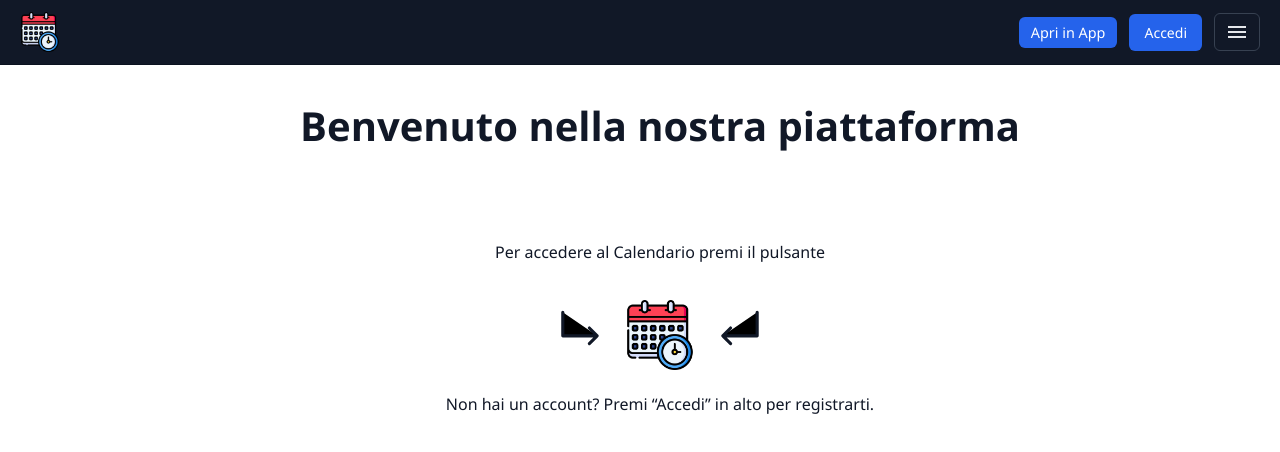
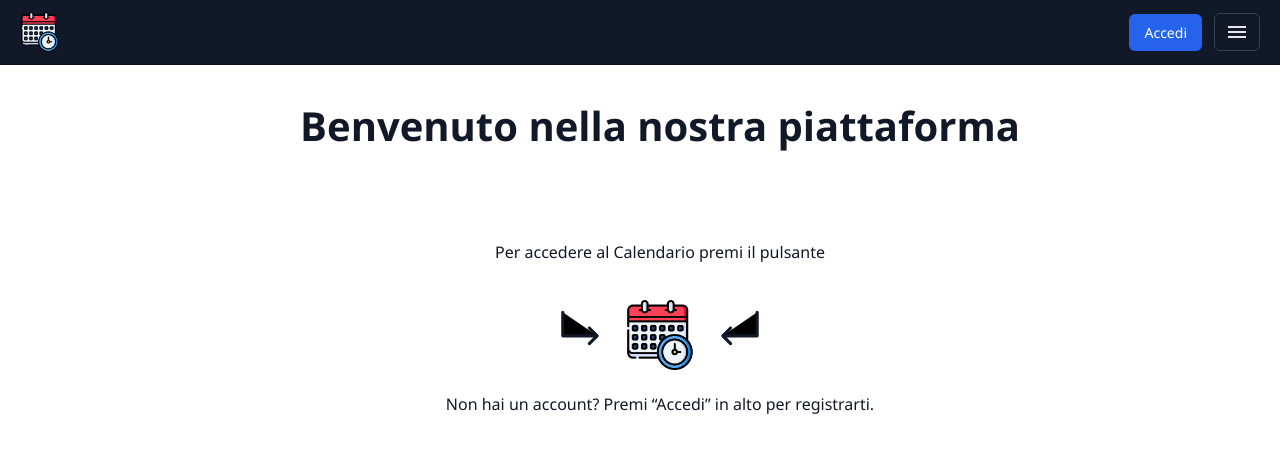
Before and after one commit to AlessandroUnipi/SAW, a React (Vite) app: page / in a window 1280 px wide. Shown: the top 452 px of the page. Built offline with nearby package versions, Linux system fonts and the light colour scheme; no server answers.

Commit message:
Consegna

```diff
--- a/src/components/Header.tsx
+++ b/src/components/Header.tsx
@@ -24,14 +24,13 @@ export default function Header() {
   const navigate = useNavigate();
   const { pathname } = useLocation();
   const { token, permission, enable, disable } = useFcm(VAPID);
-  const [display, setDisplay] = useState <"browser" | "standalone">("browser");
+  //const [display, setDisplay] = useState <"browser" | "standalone">("browser");
 
 
   const calendarHref = user ? `/Calendario/${user.uid}` : "/Calendario/ospite";
 
   const handleLogout = async () => {
     try {
-      // chiudi overlay UI
       setIsMenuOpen(false);
       setOpenLogin(false);
 
@@ -45,7 +44,7 @@ export default function Header() {
       navigate("/", { replace: true });
     }
   };
-
+/*
   useEffect(() => {
   const checkMode = () => {
     if (window.matchMedia("(display-mode: standalone)").matches) {
@@ -61,7 +60,7 @@ export default function Header() {
 
     return () => mq.removeEventListener("change", checkMode);
   }, []);
-
+*/
   useEffect(()=> {
     const handler = (e: any) => {
       e.preventDefault();
@@ -88,7 +87,22 @@ export default function Header() {
     setInstallPrompt(null);
     setIsVisible(false);
   }
-
+/*
+    const handleOpenApp = async () => {
+    if ("getInstalledRelatedApps" in navigator) {
+      const apps = await (navigator as any).getInstalledRelatedApps();
+      if (apps.length > 0) {
+        // Se l'app è installata, aprila direttamente
+        window.location.href = window.location.origin;
+      } else {
+        alert("L'app non risulta installata su questo dispositivo.");
+      }
+    } else {
+      // fallback per browser non compatibili
+      window.location.href = window.location.origin;
+    }
+  };
+*/
   useEffect(() => {
     if (!isMenuOpen) return;
     const onDown = (e: MouseEvent) => {
@@ -119,24 +133,26 @@ export default function Header() {
 
         <div className="header-buttons">
 
-        {display === "browser" && (
-          <>
+        {/*</div>{display === "browser" && (
+          <>*/}
             {isVisible && (
               <button onClick={handleInstall} className="install-btn">
                 Installa
               </button>
             )}
-
+          {/*
             {!isVisible && (
               <button
-                onClick={() => window.location.href = "web+calendar://open"}
+                onClick={handleOpenApp}
                 className="open-app-btn"
               >
                 Apri in App
               </button>
             )}
           </>
-        )}{user ? (
+        )*/}
+
+          {user ? (
             <>
               <span className="user">{user.email}</span>
               <button onClick={handleLogout} className="btn secondary">Logout →</button>
```
